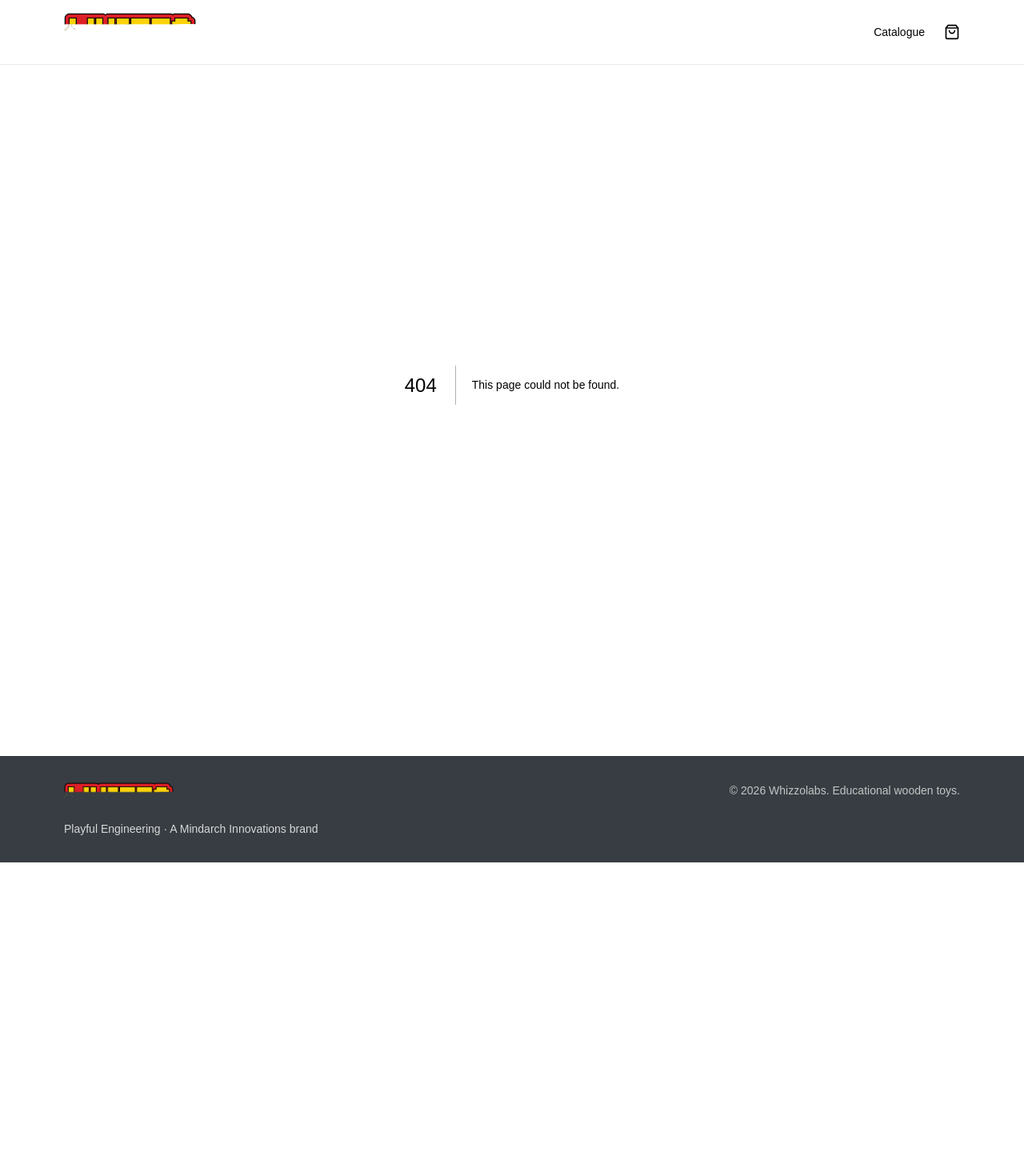
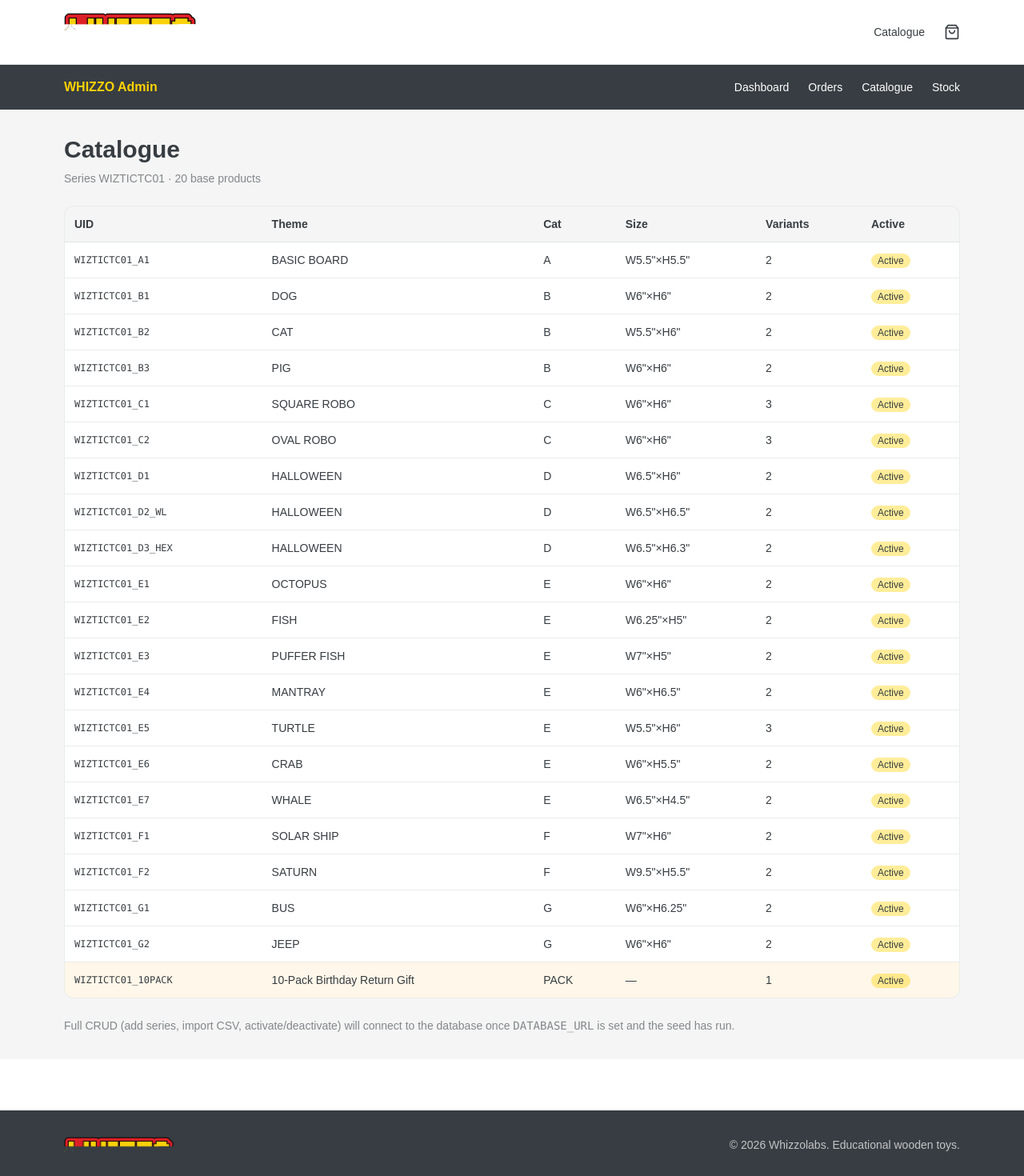
Before and after one commit to Acidtuner/whizzolabs, a Next.js app: page /admin/catalogue in a window 1280 px wide. Before the commit this address had no page. Shown: the top 1470 px of the page at 80% size. Before the commit the page ends 1078 px from the top, so only its background shows below. Built offline with nearby package versions, Linux system fonts and the light colour scheme.

Commit message:
Add admin layout, dashboard, login, and catalogue pages

```diff
--- /dev/null
+++ b/app/admin/catalogue/page.tsx
@@ -0,0 +1,53 @@
+import { CATALOGUE, TEN_PACK } from "@/lib/catalogue";
+
+export default function CatalogueAdminPage() {
+  return (
+    <div>
+      <h1 className="font-headline text-3xl font-bold mb-2">Catalogue</h1>
+      <p className="text-sm text-cool/60 mb-6">Series WIZTICTC01 · {CATALOGUE.length} base products</p>
+
+      <div className="bg-white border border-cool/10 rounded-xl overflow-hidden">
+        <table className="w-full text-sm">
+          <thead className="bg-cool/5 text-left">
+            <tr>
+              <th className="p-3">UID</th>
+              <th className="p-3">Theme</th>
+              <th className="p-3">Cat</th>
+              <th className="p-3">Size</th>
+              <th className="p-3">Variants</th>
+              <th className="p-3">Active</th>
+            </tr>
+          </thead>
+          <tbody>
+            {CATALOGUE.map((p) => (
+              <tr key={p.uid} className="border-t border-cool/10">
+                <td className="p-3 font-mono text-xs">{p.uid}</td>
+                <td className="p-3">{p.theme}</td>
+                <td className="p-3">{p.category}</td>
+                <td className="p-3">{p.size}</td>
+                <td className="p-3">{p.variants.length}</td>
+                <td className="p-3">
+                  <span className="text-xs bg-joy/40 px-2 py-0.5 rounded-full">Active</span>
+                </td>
+              </tr>
+            ))}
+            <tr className="border-t border-cool/10 bg-secondary-cream/30">
+              <td className="p-3 font-mono text-xs">{TEN_PACK.sku}</td>
+              <td className="p-3">{TEN_PACK.name}</td>
+              <td className="p-3">PACK</td>
+              <td className="p-3">—</td>
+              <td className="p-3">1</td>
+              <td className="p-3">
+                <span className="text-xs bg-joy/40 px-2 py-0.5 rounded-full">Active</span>
+              </td>
+            </tr>
+          </tbody>
+        </table>
+      </div>
+
+      <div className="mt-6 text-sm text-cool/60">
+        Full CRUD (add series, import CSV, activate/deactivate) will connect to the database once <code>DATABASE_URL</code> is set and the seed has run.
+      </div>
+    </div>
+  );
+}
--- /dev/null
+++ b/app/admin/layout.tsx
@@ -0,0 +1,25 @@
+import Link from "next/link";
+import { requireAdmin } from "@/lib/admin-auth";
+
+export default function AdminLayout({ children }: { children: React.ReactNode }) {
+  requireAdmin();
+
+  return (
+    <div className="min-h-screen bg-cool/5">
+      <div className="bg-cool text-white">
+        <div className="max-w-6xl mx-auto px-4 h-14 flex items-center justify-between">
+          <Link href="/admin" className="font-headline font-bold text-joy">
+            WHIZZO Admin
+          </Link>
+          <nav className="flex gap-6 text-sm">
+            <Link href="/admin" className="hover:text-joy">Dashboard</Link>
+            <Link href="/admin/orders" className="hover:text-joy">Orders</Link>
+            <Link href="/admin/catalogue" className="hover:text-joy">Catalogue</Link>
+            <Link href="/admin/stock" className="hover:text-joy">Stock</Link>
+          </nav>
+        </div>
+      </div>
+      <div className="max-w-6xl mx-auto px-4 py-8">{children}</div>
+    </div>
+  );
+}
--- /dev/null
+++ b/app/admin/login/page.tsx
@@ -0,0 +1,19 @@
+export default function AdminLogin() {
+  return (
+    <div className="min-h-screen flex items-center justify-center bg-cool/5">
+      <div className="bg-white border border-cool/10 rounded-xl p-8 max-w-sm w-full">
+        <h1 className="font-headline text-2xl font-bold mb-2">Admin Login</h1>
+        <p className="text-sm text-cool/60 mb-6">
+          Auth.js integration is next. For now, set <code>ADMIN_BYPASS=true</code> in development.
+        </p>
+        <form className="space-y-3">
+          <input type="email" placeholder="Email" className="w-full border border-cool/20 rounded-lg px-3 py-2" />
+          <input type="password" placeholder="Password" className="w-full border border-cool/20 rounded-lg px-3 py-2" />
+          <button type="button" className="w-full bg-whizzo text-white py-2 rounded-lg">
+            Sign in (coming soon)
+          </button>
+        </form>
+      </div>
+    </div>
+  );
+}
--- /dev/null
+++ b/app/admin/page.tsx
@@ -0,0 +1,29 @@
+import Link from "next/link";
+
+export default function AdminDashboard() {
+  return (
+    <div>
+      <h1 className="font-headline text-3xl font-bold mb-6">Dashboard</h1>
+      <div className="grid md:grid-cols-3 gap-4">
+        <Link href="/admin/orders" className="bg-white border border-cool/10 rounded-xl p-5 hover:border-whizzo">
+          <div className="text-sm text-cool/60">Orders</div>
+          <div className="font-headline text-2xl font-bold mt-1">Manage</div>
+          <div className="text-xs mt-2 text-whizzo">View, update status, add tracking</div>
+        </Link>
+        <Link href="/admin/catalogue" className="bg-white border border-cool/10 rounded-xl p-5 hover:border-whizzo">
+          <div className="text-sm text-cool/60">Catalogue</div>
+          <div className="font-headline text-2xl font-bold mt-1">Products</div>
+          <div className="text-xs mt-2 text-whizzo">Series, products, variants</div>
+        </Link>
+        <Link href="/admin/stock" className="bg-white border border-cool/10 rounded-xl p-5 hover:border-whizzo">
+          <div className="text-sm text-cool/60">Inventory</div>
+          <div className="font-headline text-2xl font-bold mt-1">Stock</div>
+          <div className="text-xs mt-2 text-whizzo">Adjust quantities, low stock</div>
+        </Link>
+      </div>
+      <div className="mt-8 text-sm text-cool/60">
+        Admin access is currently open in development. Set <code>ADMIN_BYPASS=false</code> and wire Auth.js for production.
+      </div>
+    </div>
+  );
+}
```
